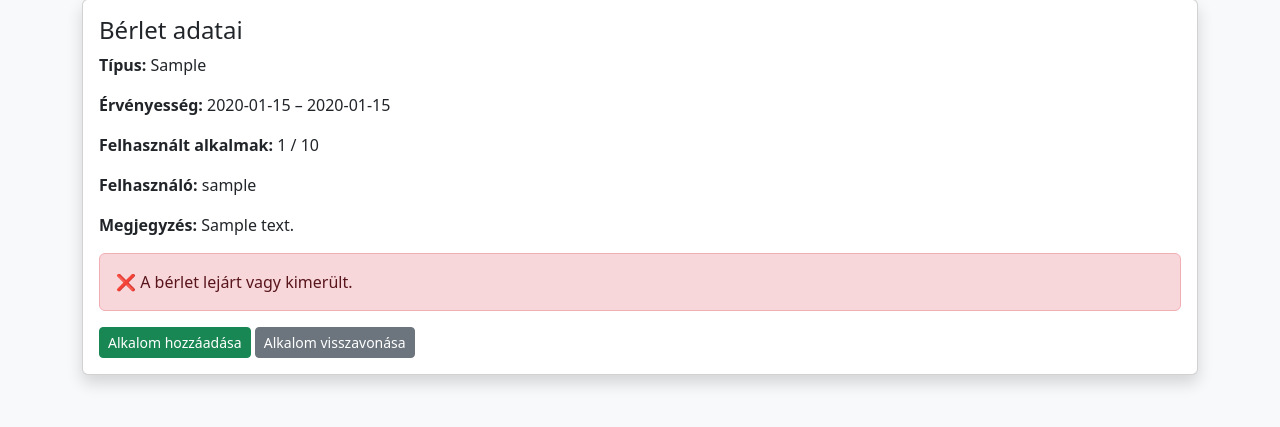
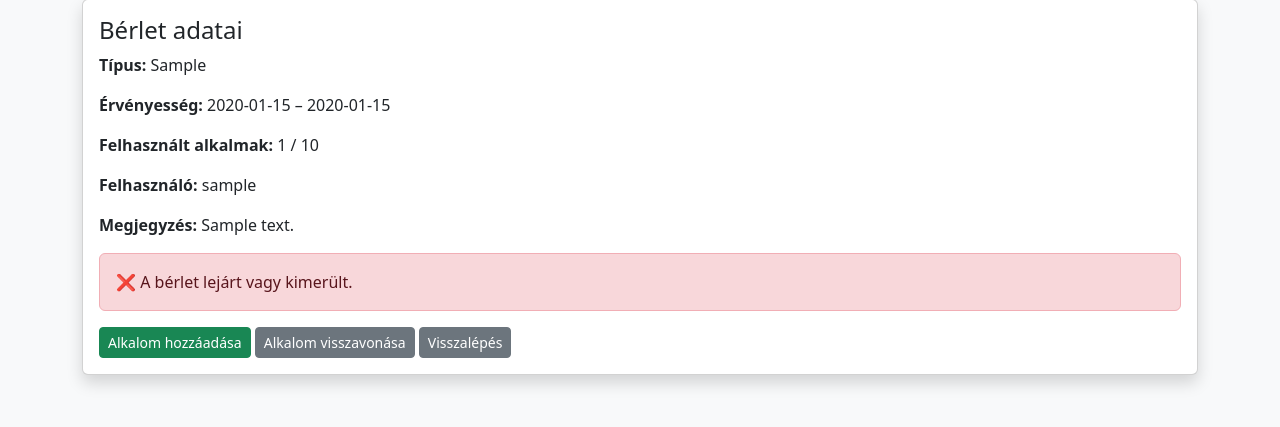
Before and after one commit to Gjoci31/Berlet_app, a Flask app: page /verify_pass/1 in a window 1280 px wide. Shown: the part 49-476 px from the top of the page. Run offline with Flask 3, Linux system fonts and the light colour scheme; a user stored in the database is signed in; tables that the repository leaves empty hold one stand-in row (values such as "Sample post").

Commit message:
Add back button on verify pass page

```diff
--- a/app/templates/verify_pass.html
+++ b/app/templates/verify_pass.html
@@ -23,6 +23,7 @@
                 <div class="mt-3">
                     <a href="{{ url_for('admin.use_pass', pass_id=p.id) }}" class="btn btn-success btn-sm">Alkalom hozzáadása</a>
                     <a href="{{ url_for('admin.undo_use', pass_id=p.id) }}" class="btn btn-secondary btn-sm">Alkalom visszavonása</a>
+                    <a href="{{ url_for('user.dashboard') }}" class="btn btn-secondary btn-sm">Visszalépés</a>
                 </div>
             </div>
         </div>
```
